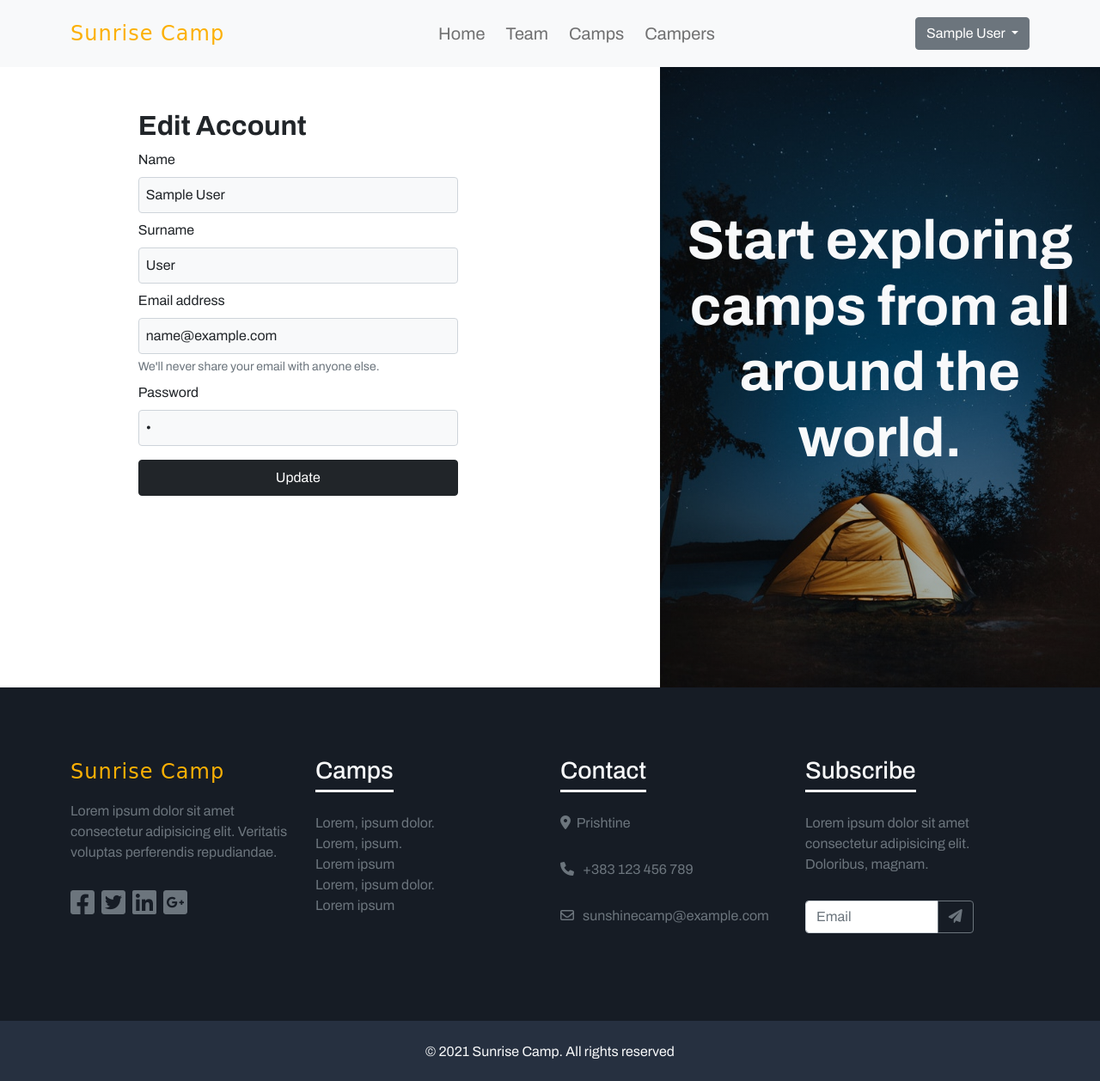
After one commit to kastriotkrasniqi/camping, a PHP site: page /editUser.php in a window 1280 px wide. The commit adds this page. Shown: the whole page at 86% size. Run offline with PHP 8.4, Linux system fonts and the light colour scheme; the visitor is signed in with stand-in values (Sample User, id 1); tables that the repository leaves empty or names only in its code hold one stand-in row (values such as "Sample post"); some web fonts are replaced.

Commit message:
edituser added

```diff
--- /dev/null
+++ b/editUser.php
@@ -0,0 +1,117 @@
+<?php include './sqlfunctions.php'; ?>
+<?php
+
+        if(isset($_POST['update'])){
+            $userid=$_POST['userid'];
+            $name=$_POST['name'];
+            $surname=$_POST['surname'];
+            $email=$_POST['email'];
+            $password=$_POST['password'];
+
+            updateUser($name,$surname,$email,$password,$userid);
+
+
+            header('location:index.php');
+
+
+        }
+
+
+?>
+<!DOCTYPE html>
+<html lang="en">
+
+<head>
+    <title>Title</title>
+    <!-- Required meta tags -->
+    <meta charset="utf-8" />
+    <meta name="viewport" content="width=device-width, initial-scale=1, shrink-to-fit=no" />
+
+    <!-- ========== Start Typography ========== -->
+    <?php include './templates/typography.php'; ?>
+    <!-- ========== End Typography ========== -->
+    <style>
+    @import url('./styles/header.css');
+    @import url('./styles/footer.css');
+    @import url('./styles/login.css');
+
+    .left-side {
+        padding-top: 50px !important;
+    }
+
+    .error {
+        font-size: 15px;
+        color: red;
+    }
+    </style>
+</head>
+
+<body>
+    <!-- ========== Start Header ========== -->
+
+    <?php include './templates/header.php'; ?>
+
+    <!-- ========== End Header ========== -->
+    <?php $result= merrUser($_SESSION['userid']);
+        $row =mysqli_fetch_array($result);
+         ?>
+    <!-- ========== Start Login-form ========== -->
+    <section class="login-form d-flex">
+        <div class="container left-side">
+
+            <form class="w-50" id="edit-form" method="POST">
+
+                <h2 class="fw-bold mb-2 ">Edit Account</h2>
+                <input type="hidden" name="userid" value="<?php echo $row['userid'] ?>">
+                <div class="mb-2">
+                    <label for="name" class="form-label">Name</label>
+                    <input type="text" name="name" class="form-control bg-light p-2"
+                        value="<?php if(!empty($row['name'])){ echo $row['name'];}?>" />
+                </div>
+                <div class="mb-2">
+                    <label for="surname" class="form-label">Surname</label>
+                    <input type="text" name="surname" class="form-control bg-light p-2"
+                        value="<?php if(!empty($row['surname'])){ echo $row['surname'];}?>" />
+                </div>
+                <div class="mb-2">
+                    <label for="email" class="form-label">Email address</label>
+                    <input type="email" name="email" class="form-control bg-light p-2"
+                        value="<?php if(!empty($row['email'])){ echo$row['email'];}?>" />
+                    <div id="emailHelp" class="form-text">
+                        We'll never share your email with anyone else.
+                    </div>
+                </div>
+                <div class="mb-3">
+                    <label for="password" class="form-label">Password</label>
+                    <input type="password" name="password" class="form-control bg-light p-2"
+                        value="<?php if(!empty($row['password'])){ echo $row['password'];}?>" />
+                </div>
+
+                <button type="submit" name="update" class="btn btn-dark w-100 p-2 mb-3">
+                    Update
+                </button>
+
+            </form>
+        </div>
+
+        <div class="right-side">
+            <h1 class="text-light fw-bold text-center">
+                Start exploring camps from all around the world.
+            </h1>
+        </div>
+    </section>
+    <!-- ========== End Login-form ========== -->
+    <!-- ========== Start Footer ========== -->
+    <?php include './templates/footer.php'; ?>
+    <!-- ========== End Footer ========== -->
+    <!-- ========== Start JQUERY ========== -->
+
+    <script src="https://ajax.googleapis.com/ajax/libs/jquery/3.6.0/jquery.min.js"></script>
+    <script src="https://cdn.jsdelivr.net/npm/jquery-validation@1.19.3/dist/jquery.validate.min.js"></script>
+    <script src="./script/validation.js"></script>
+
+    <!-- ========== End JQUERY ========== -->
+
+</body>
+
+</html>
--- a/index.php
+++ b/index.php
@@ -38,7 +38,7 @@
                     Search
                 </button>
             </div>
-            <a href="" class="text-muted">Or add your own campground</a>
+            <a href="" class=" btn btn-secondary">or Join a Camp</a>
         </div>
     </section>
     <!-- ========== End Search-Section ========== -->
--- a/sqlfunctions.php
+++ b/sqlfunctions.php
@@ -15,6 +15,13 @@ function connection(){
     return $conn;
 
 }
+function merrUser($userid){
+    $conn=connection();
+    $sql="SELECT * FROM user where userid='$userid'";
+    $result=mysqli_query($conn,$sql);
+    return $result;
+}
+
 
 function merrUserEmail($email){
     $conn=connection();
@@ -46,7 +53,7 @@ function logohu($email,$password){
 
     $result=mysqli_query($conn,$sql);
     if($result){
-
+       if(mysqli_num_rows($result)==1){
             $row = mysqli_fetch_assoc($result);
             if(password_verify($password, $row['password'])){
                 header("Location: index.php");
@@ -57,9 +64,27 @@ function logohu($email,$password){
                 $_SESSION['roli'] = $row['roli'];
             }
         }
+        }
     }
 
 
+    function deleteUser($userid){
+        $conn=connection();
+        $sql="DELETE FROM user where userid='$userid'";
+
+        $result=mysqli_query($conn,$sql);
+
+        return $result;
+    }
 
 
+    function updateUser($name,$surname,$email,$password,$userid){
+        $conn=connection();
+        $sql ="UPDATE user SET name='$name',surname='$surname',email='$email',password='$password' where userid='$userid'";
+
+        $result=mysqli_query($conn,$sql);
+
+        return $result;
+    }
+
 ?>
--- a/templates/header.php
+++ b/templates/header.php
@@ -1,10 +1,22 @@
 <?php session_start(); ?>
+<?php include_once './sqlfunctions.php'; ?>
 <!-- ========== Start Header ========== -->
 <?php
 
         if(isset($_GET['logout'])){
             session_destroy();
             header('location:login.php');
+        }
+        if(isset($_GET['delete'])){
+            $userid=$_GET['delete'];
+             deleteUser($userid);
+             unset($_SESSION['logged_in']);
+             header('location:login.php');
+        }
+        if(isset($_GET['edit'])){
+
+
+             header('location:editUser.php');
         }
 
     ?>
@@ -36,12 +48,15 @@
                     <?php echo $_SESSION['name']; ?>
                 </a>
                 <ul class="dropdown-menu" aria-labelledby="dropdownMenuLink">
-                    <li><a class="dropdown-item " href="?logout=<?php echo $_SESSION['userid'] ?>">Log
+                    <li><a class="dropdown-item " href="?logout=    ">Log
                             out</a></li>
+                    <li><a class="dropdown-item " href="?edit">Edit Account</a></li>
+                    <li><a class="dropdown-item " href="?delete=<?php echo $_SESSION['userid'];?>">Delete
+                            account</a></li>
                 </ul>
             </div>
             <?php else: ?>
-            <a href="login.php" class="btn btn-outline-secondary px-4">Log in</a>
+            <a href=" login.php" class="btn btn-outline-secondary px-4">Log in</a>
             <?php endif; ?>
 
         </div>
```
